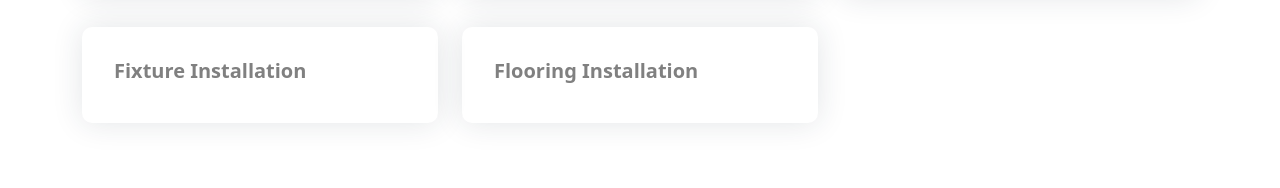
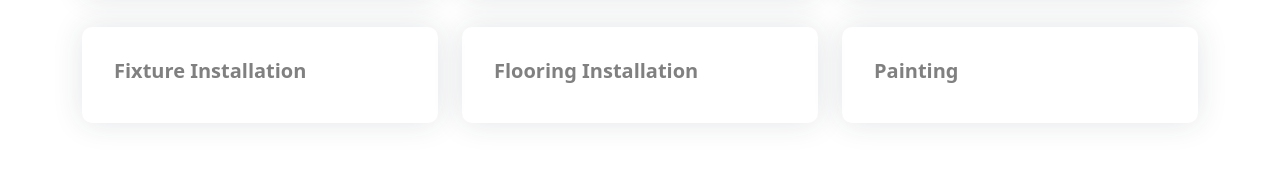
Before and after one commit to gseto/oddandends, a plain HTML site: page services.html in a window 1280 px wide. Shown: the part 724-912 px from the top of the page. Drawn offline with nearby package versions, Linux system fonts and the light colour scheme.

Commit message:
Update services.html

```diff
--- a/services.html
+++ b/services.html
@@ -135,6 +135,13 @@
                     </div>
                 </div>
             </div>
+            <div class="col-sm-6 col-lg-4">
+                <div class="feature-box-1">
+                    <div class="feature-content">
+                      <h5>Painting</h5>
+                    </div>
+                </div>
+            </div>
         </div>
     </div>
 </section>
```
